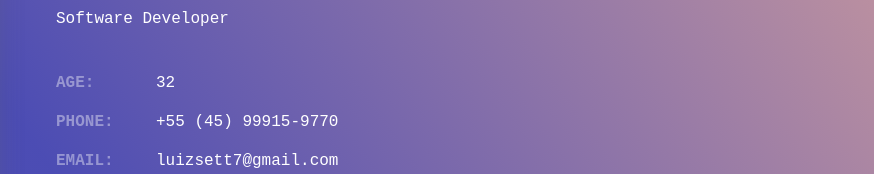
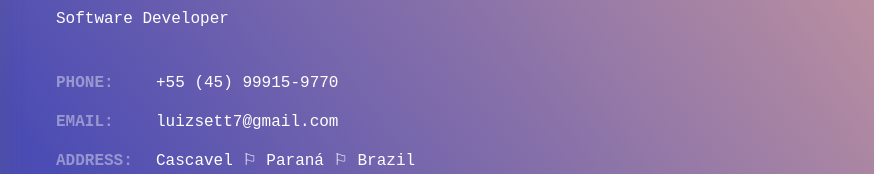
Before and after one commit to luizsett7/portfolio, a website: page index.html in a window 1280 px wide. Shown: the part 183-357 px from the top of the page, 406-1280 px from the left. Drawn offline with nearby package versions, Linux system fonts and the light colour scheme.

Commit message:
Personal Information Changed

```diff
--- a/index.html
+++ b/index.html
@@ -62,8 +62,6 @@
                 <p class="personal-profile__work">Software Developer</p>
                 <div class="personal-profile__contacts">
                     <dl class="contact-list contact-list__opacity-titles">
-                    <dt>Age:</dt>
-                    <dd>32</dd>
                     <dt>Phone:</dt>
                     <dd><a href="tel:5545999159770">+55 (45) 99915-9770</a></dd>
                     <dt>Email:</dt>
```
